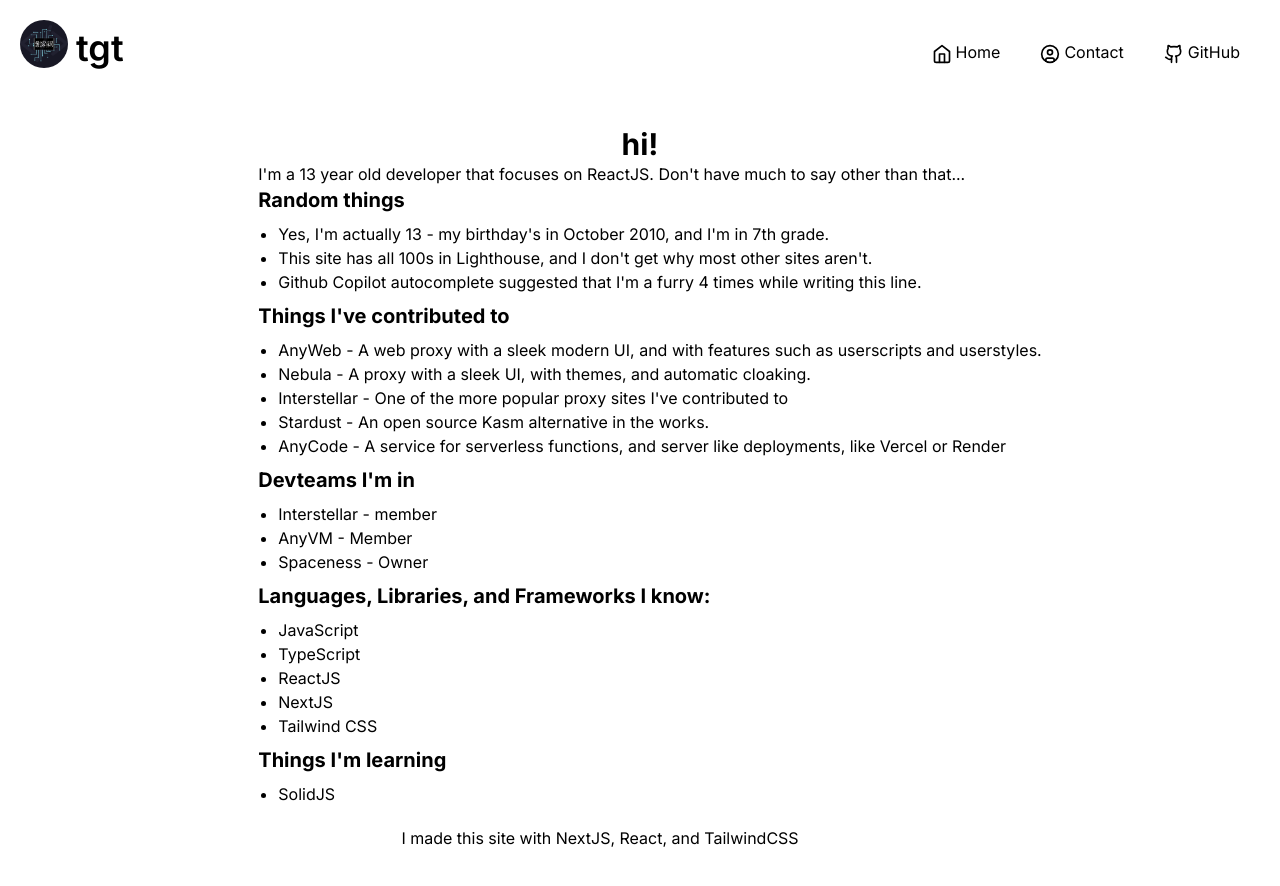
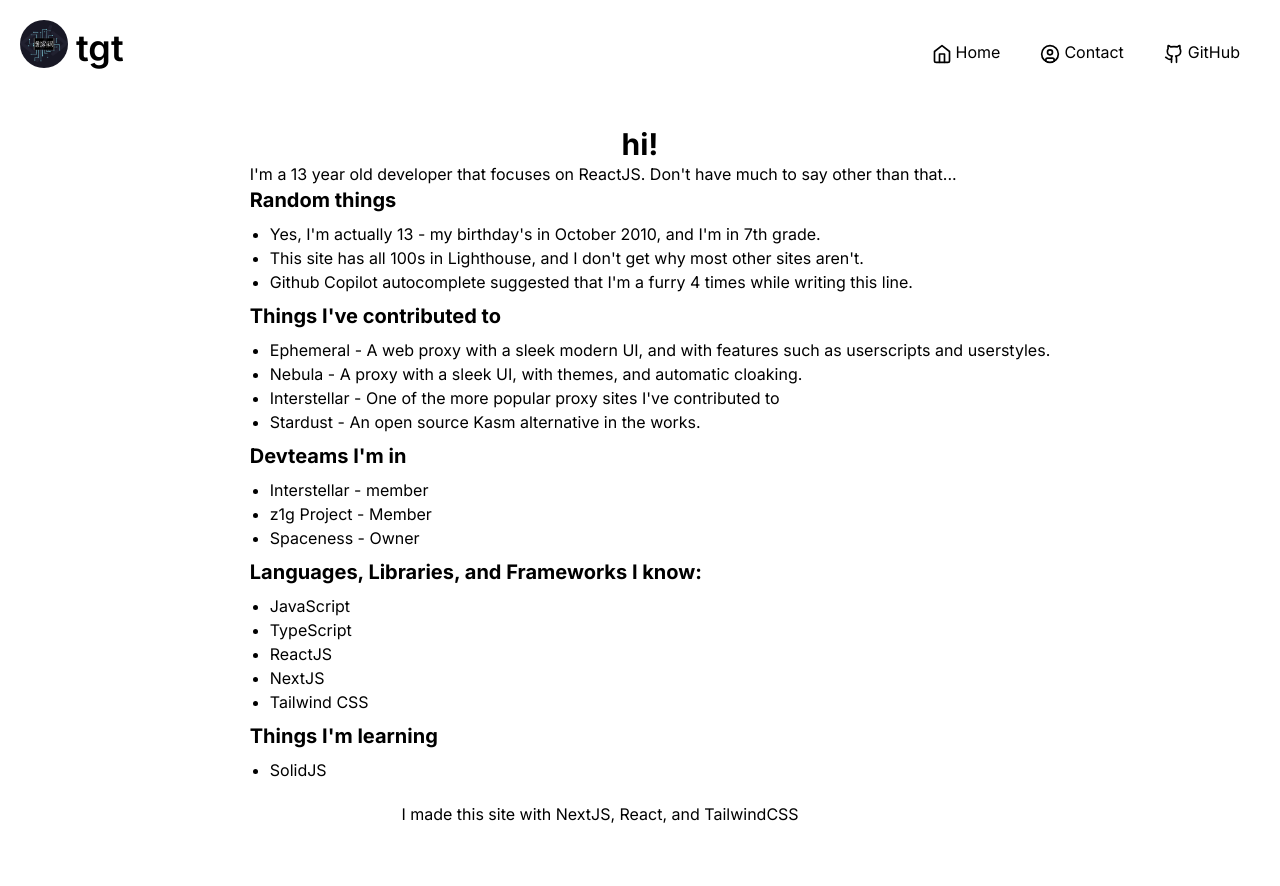
Before and after one commit to IncognitoTGT/website, a Next.js app: page / in a window 1280 px wide. Shown: the top 886 px of the page. Built offline with nearby package versions, Linux system fonts and the light colour scheme; what @catppuccin/tailwindcss would draw is missing.

Commit message:
Update page.tsx

```diff
--- a/src/app/page.tsx
+++ b/src/app/page.tsx
@@ -28,7 +28,7 @@ export default function Home() {
 					</div>
 					<ul className="list-disc translate-x-5">
 						<li>
-							AnyWeb - A web proxy with a sleek modern UI, and with features
+							Ephemeral - A web proxy with a sleek modern UI, and with features
 							such as userscripts and userstyles.
 						</li>
 						<li>
@@ -40,14 +40,13 @@ export default function Home() {
 							contributed to
 						</li>
 						<li>Stardust - An open source Kasm alternative in the works.</li>
-						<li>AnyCode - A service for serverless functions, and server like deployments, like Vercel or Render</li>
 					</ul>
 					<div className="text-xl text-ctp-text font-bold">
 						Devteams I&apos;m in
 					</div>
 					<ul className="list-disc translate-x-5">
 						<li>Interstellar - member</li>
-						<li>AnyVM - Member</li>
+						<li>z1g Project - Member</li>
 						<li>Spaceness - Owner</li>
 					</ul>
 					<div className="text-xl text-ctp-text font-bold">
```
